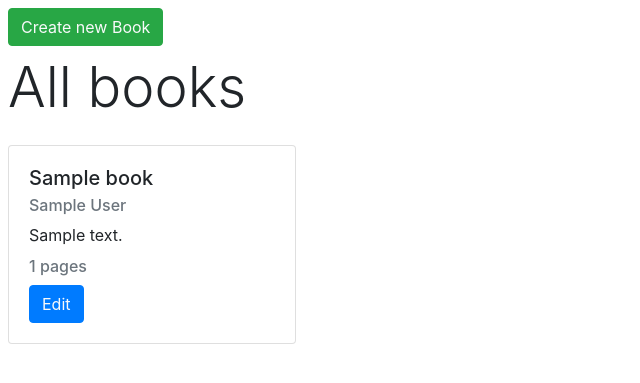
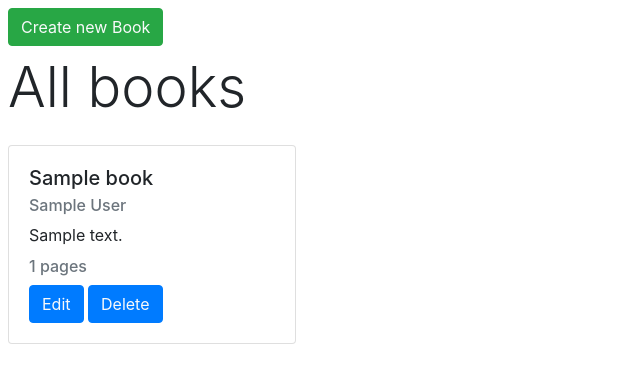
Before and after one commit to DeyanGrigorov/Simple_books_web_app, a Django app: page / in a window 1280 px wide. Shown: the top 383 px of the page, without its empty margins (0-640 px from the left). Run offline with Django 3.2, Linux system fonts and the light colour scheme; tables that the repository leaves empty hold one stand-in row (values such as "Sample post"); some libraries are stand-ins or nearby versions.

Commit message:
add delete method

```diff
--- a/books_web/books/models.py
+++ b/books_web/books/models.py
@@ -9,8 +9,8 @@ class Book(models.Model):
         max_length=20,
     )
     pages = models.IntegerField(
-        default=0,
-        validators=[validate_pages]
+        validators=[MinValueValidator(1)],
+        default=1,
     )
 
     description = models.CharField(
--- a/books_web/books/urls.py
+++ b/books_web/books/urls.py
@@ -1,10 +1,11 @@
 from django.urls import path
 
-from books_web.books.views import index, create_book, update_book
+from books_web.books.views import index, create_book, update_book, delete_book
 
 urlpatterns = [
     path('', index, name='index'),
     path('create/', create_book, name='create book'),
     path('update/<int:pk>', update_book, name='update book'),
+    path('delete/<int:pk>', delete_book, name='delete book'),
 
 ]
--- a/books_web/books/views.py
+++ b/books_web/books/views.py
@@ -54,3 +54,9 @@ def update_book(request, pk):
             form.save()
             return redirect('index')
         return show_update_form(request, form)
+
+
+def delete_book(request, pk):
+    book = Book.objects.get(pk=pk)
+    book.delete()
+    return redirect('index')
--- a/templates/create.html
+++ b/templates/create.html
@@ -9,6 +9,7 @@
     <h1 class="display-4 text-center">Please fill out the form!</h1>
     <form method="post" class="m-auto w-25">
         {% csrf_token %}
+        {{ form.errors }}
         <div class="form-group">
             <label for="id_title">Title</label>
             {{ form.title }}
--- a/templates/edit.html
+++ b/templates/edit.html
@@ -26,6 +26,7 @@
             <label for="id_author">Author</label>
             {{ form.author }}
         </div>
+
         <button type="submit" class="btn btn-primary mx-auto">Edit</button>
     </form>
 </body>
--- a/templates/index.html
+++ b/templates/index.html
@@ -17,6 +17,7 @@
                 <p class="card-text">{{ book.description }}</p>
                 <h6 class="card-subtitle mb-2 text-muted">{{ book.pages }} pages</h6>
                 <a class="text-light btn btn-primary" href="{% url 'update book' book.pk %}">Edit</a>
+                <a class="text-light btn btn-primary" href="{% url 'delete book' book.pk %}">Delete</a>
             </div>
         </div>
         {% endfor %}
```
Also changed, not shown: templates/delete.html (added, +12 -0 lines).
